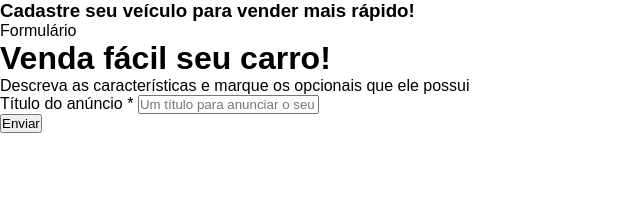
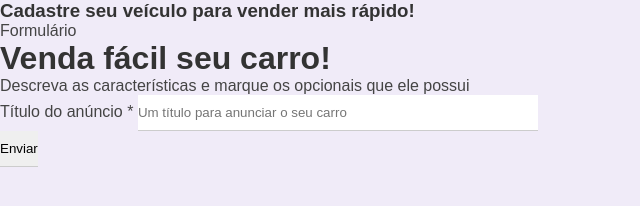
Before and after one commit to LucasDevRJ/roda_certa, a plain HTML site: page index.html in a window 1280 px wide. Shown: the whole page, without its empty margins (0-640 px from the left). Drawn offline with Linux system fonts and the light colour scheme.

Commit message:
Estilizando os inputs, títulos e fundo do site.

```diff
--- a/css/styles.css
+++ b/css/styles.css
@@ -4,3 +4,25 @@
     padding: 0;
     font-family: Arial, Helvetica, sans-serif;
 }
+
+body {
+    background-color: #f0ebf8;
+}
+
+h1, h2, h3, h4, h5 {
+    color: #333;
+}
+
+p, label {
+    color: #444;
+}
+
+input {
+    border: none;
+    border-bottom: 1px solid #ccc;
+    padding: 10px 0;
+}
+
+input[type="text"], input[type="number"], input[type="date"], input[type="file"] {
+    width: 400px;
+}
```
